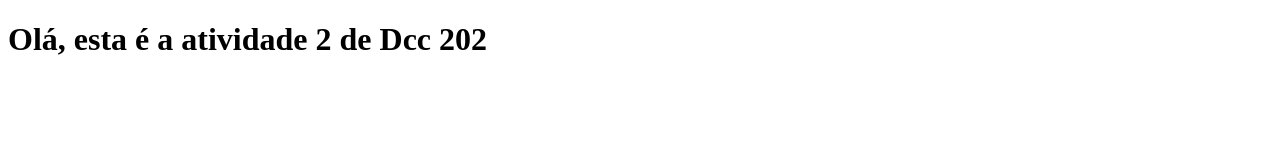
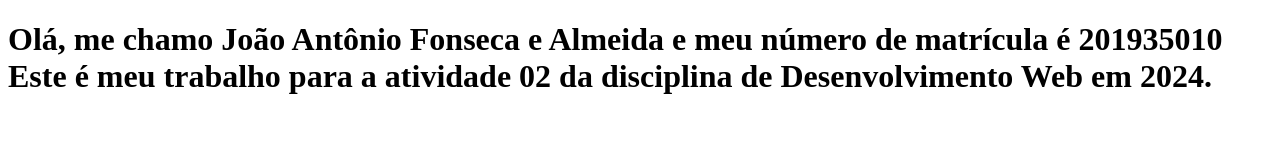
Before and after one commit to ufjf-dcc202/ufjf-dcc202-2024-3-b-atv02-ufjoao, a plain HTML site: page index.html in a window 1280 px wide. Drawn offline with Linux system fonts and the light colour scheme.

Commit message:
adiciona conteúdo ao index

```diff
--- a/index.html
+++ b/index.html
@@ -5,6 +5,8 @@
         <title>Aula 2</title>
     </head>
     <body>
-        <h1>Olá, esta é a atividade 2 de Dcc 202</h1>
+        <h1>Olá, me chamo João Antônio Fonseca e Almeida e meu número de matrícula é 201935010
+
+            Este é meu trabalho para a atividade 02 da disciplina de Desenvolvimento Web em 2024.</h1>
     </body>
 </html>
```
